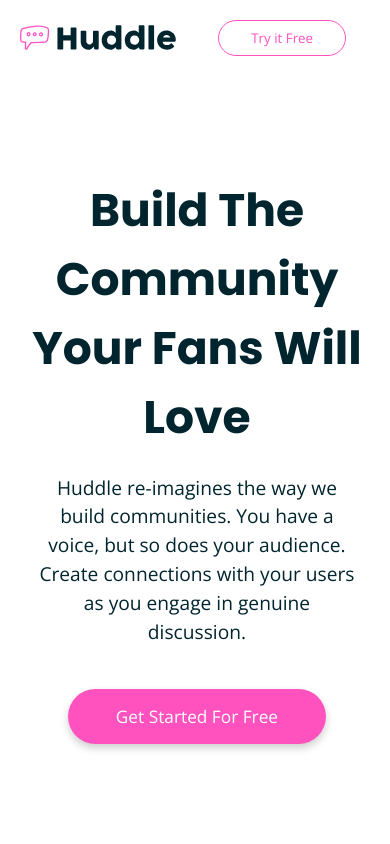
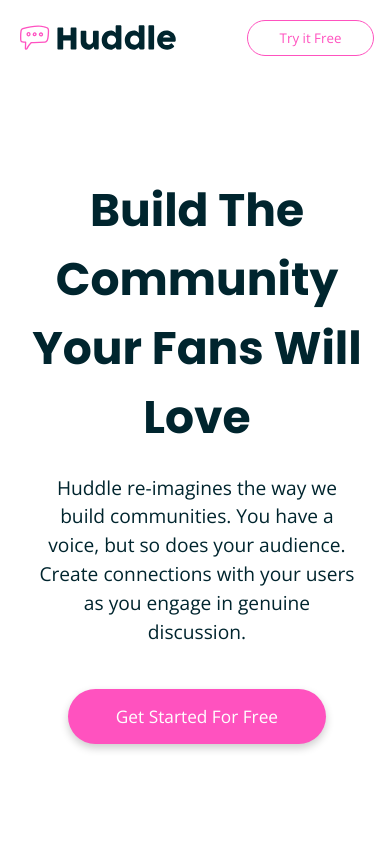
Before and after one commit to Josh-Ay/huddles-landing-page-with-curved-sections, a plain HTML site: page index.html in a window 390 px wide. Shown: the top 844 px of the page. Drawn offline with nearby package versions, Linux system fonts and the light colour scheme.

Commit message:
Fix navbar

```diff
--- a/styles/style.css
+++ b/styles/style.css
@@ -474,6 +474,9 @@ input[name="email"]:focus{
     .nav-details{
         width: 44%;
     }
+    #navigation .nav-details:nth-child(2){
+        width: max-content;
+    }
     section.intro{
         padding-top: 22%;
     }
```
